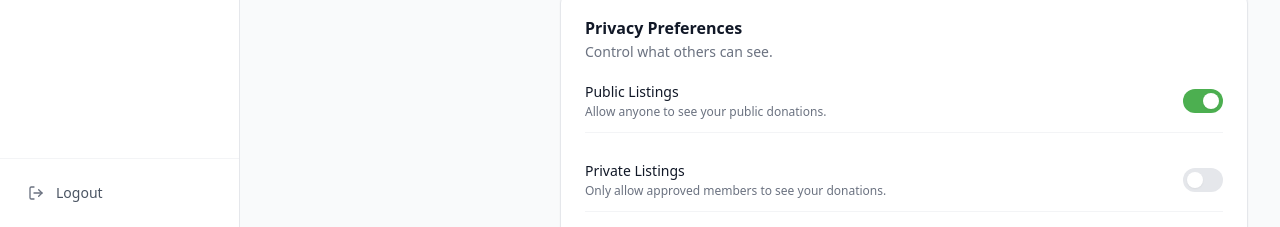
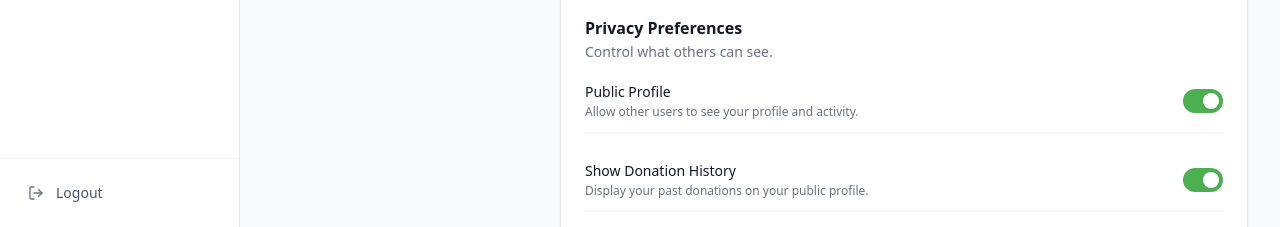
Before and after one commit to iconicaditya/saveplate-bit216, a Next.js app: page /settings in a window 1280 px wide. Shown: the part 573-800 px from the top of the page. Built offline with nearby package versions, Linux system fonts and the light colour scheme; no server answers; sample sign-in values are in the browser's storage.

Commit message:
Update analytics, settings, login, 2FA setup, privacy pages and Playwright tests

```diff
--- a/app/(app)/analytics/page.tsx
+++ b/app/(app)/analytics/page.tsx
@@ -14,7 +14,7 @@ type AnalyticsData = {
   milestones: { title: string; description: string; current: number; target: number; progress: number }[];
 };
 
-const ranges = [{ value: "7d", label: "Last 7 days" }, { value: "30d", label: "Last 30 days" }, { value: "90d", label: "Last 90 days" }, { value: "12m", label: "Last 12 months" }];
+const ranges = [{ value: "7d", label: "Last 7 days" }, { value: "30d", label: "Last 30 days" }, { value: "90d", label: "Last 90 days" }, { value: "12m", label: "Last 12 months" }, { value: "custom", label: "Custom range" }];
 const colors = ["bg-[#4CAF50]", "bg-emerald-400", "bg-lime-500", "bg-amber-400", "bg-slate-400"];
 
 function Change({ value }: { value?: number | null }) {
@@ -26,6 +26,8 @@ function Change({ value }: { value?: number | null }) {
 export default function AnalyticsPage() {
   const contentRef = useRef<HTMLDivElement>(null);
   const [range, setRange] = useState("30d");
+  const [customStart, setCustomStart] = useState("");
+  const [customEnd, setCustomEnd] = useState("");
   const [category, setCategory] = useState("All");
   const [data, setData] = useState<AnalyticsData | null>(null);
   const [loading, setLoading] = useState(true);
@@ -33,10 +35,11 @@ export default function AnalyticsPage() {
 
   const loadAnalytics = useCallback(async () => {
     setLoading(true); setError("");
-    try { setData(await getAnalytics({ range, category })); }
+    if (range === "custom" && (!customStart || !customEnd)) { setLoading(false); return; }
+    try { setData(await getAnalytics({ range, category, ...(range === "custom" ? { start: customStart, end: customEnd } : {}) })); }
     catch (err: any) { setError(err.message || "Unable to load your analytics."); }
     finally { setLoading(false); }
-  }, [range, category]);
+  }, [range, category, customStart, customEnd]);
 
   useEffect(() => { loadAnalytics(); }, [loadAnalytics]);
   const categories = useMemo(() => ["All", ...(data?.categoryBreakdown.map(({ name }) => name) || [])], [data]);
@@ -105,6 +108,7 @@ export default function AnalyticsPage() {
            </div>
         )}
         <label className="inline-flex items-center gap-2 rounded-md border border-gray-200 bg-white px-3 py-2 text-sm text-gray-700"><Calendar className="h-4 w-4 text-gray-500" /><select aria-label="Reporting range" value={range} onChange={(event) => setRange(event.target.value)} className="bg-transparent outline-none">{ranges.map((option) => <option key={option.value} value={option.value}>{option.label}</option>)}</select></label>
+        {range === "custom" && <div className="flex flex-wrap gap-2"><label className="sr-only" htmlFor="analytics-start-date">Start date</label><input id="analytics-start-date" aria-label="Start date" type="date" value={customStart} onChange={(event) => setCustomStart(event.target.value)} className="rounded-md border border-gray-200 bg-white px-3 py-2 text-sm text-gray-700" /><label className="sr-only" htmlFor="analytics-end-date">End date</label><input id="analytics-end-date" aria-label="End date" type="date" value={customEnd} onChange={(event) => setCustomEnd(event.target.value)} className="rounded-md border border-gray-200 bg-white px-3 py-2 text-sm text-gray-700" /></div>}
         <label className="rounded-md border border-gray-200 bg-white px-3 py-2 text-sm text-gray-700"><span className="sr-only">Category</span><select aria-label="Category" value={category} onChange={(event) => setCategory(event.target.value)} className="bg-transparent outline-none">{categories.map((item) => <option key={item} value={item}>{item === "All" ? "All categories" : item}</option>)}</select></label>
       </div>
     </div>
--- a/app/(app)/settings/page.tsx
+++ b/app/(app)/settings/page.tsx
@@ -2,7 +2,7 @@
 
 import { useState, useEffect, useRef } from "react";
 import { CheckCircle2, User, Shield, Bell, Lock, Camera, Copy, Check, Smartphone, ShieldOff } from "lucide-react";
-import { setup2FA, verify2FA, disable2FA } from "@/lib/api";
+import { setup2FA, verify2FA, disable2FA, getPrivacySettings, savePrivacySettings } from "@/lib/api";
 
 type Tab = "profile" | "privacy" | "notifications" | "security";
 
@@ -16,6 +16,7 @@ const tabs: { id: Tab; icon: typeof User; label: string }[] = [
 export default function SettingsPage() {
   const [activeTab, setActiveTab] = useState<Tab>("profile");
   const [settingsSaved, setSettingsSaved] = useState(false);
+  const [privacy, setPrivacy] = useState({ publicProfile: true, showDonations: true, marketingEmails: false, shareImpact: true });
   const [avatarSrc, setAvatarSrc] = useState("/aaditya-profile.jpg");
   const fileInputRef = useRef<HTMLInputElement | null>(null);
   const previousAvatarUrlRef = useRef<string | null>(null);
@@ -25,6 +26,23 @@ export default function SettingsPage() {
     notifications: null,
     security: null,
   });
+
+  useEffect(() => {
+    getPrivacySettings().then((response) => setPrivacy(response.settings)).catch(() => {});
+  }, []);
+
+  async function togglePrivacy(key: keyof typeof privacy) {
+    let nextState: typeof privacy;
+    setPrivacy((prev) => {
+      nextState = { ...prev, [key]: !prev[key] };
+      return nextState;
+    });
+    try {
+      await savePrivacySettings(nextState!);
+    } catch {
+      // Handled gracefully
+    }
+  }
 
   // IntersectionObserver to highlight the active section on scroll
   useEffect(() => {
@@ -302,27 +320,29 @@ export default function SettingsPage() {
           </div>
           <div className="px-6 pb-6 space-y-4">
             {[
-              { label: "Public Listings", desc: "Allow anyone to see your public donations.", checked: true },
-              { label: "Private Listings", desc: "Only allow approved members to see your donations.", checked: false },
-              { label: "Email Notifications", desc: "Receive updates via email.", checked: true },
-              { label: "Push Notifications", desc: "Receive mobile push notifications.", checked: true },
-            ].map((item, i) => (
-              <div key={i} className="flex items-center justify-between py-3 border-b border-gray-100 last:border-0 last:pb-0">
+              { key: "publicProfile", label: "Public Profile", desc: "Allow other users to see your profile and activity." },
+              { key: "showDonations", label: "Show Donation History", desc: "Display your past donations on your public profile." },
+              { key: "marketingEmails", label: "Marketing Emails", desc: "Receive tips, recipes, and updates about food waste." },
+              { key: "shareImpact", label: "Share Impact Stats", desc: "Let others see your sustainability and savings statistics." },
+            ].map((item) => {
+              const key = item.key as keyof typeof privacy;
+              return <div key={item.key} className="flex items-center justify-between py-3 border-b border-gray-100 last:border-0 last:pb-0">
                 <div>
                   <p className="text-sm font-medium text-gray-900">{item.label}</p>
                   <p className="text-xs text-gray-500 mt-0.5">{item.desc}</p>
                 </div>
                 {/* Toggle */}
-                <div
-                  className={`w-10 h-6 rounded-full relative cursor-pointer transition-colors shrink-0 ${item.checked ? "bg-[#4CAF50]" : "bg-gray-200"}`}
+                <button
+                  type="button"
+                  onClick={() => togglePrivacy(key)}
+                  className={`w-10 h-6 rounded-full relative cursor-pointer transition-colors shrink-0 ${privacy[key] ? "bg-[#4CAF50]" : "bg-gray-200"}`}
                   role="switch"
-                  aria-checked={item.checked}
-                  tabIndex={0}
+                  aria-checked={privacy[key]}
                 >
-                  <div className={`w-4 h-4 bg-white rounded-full absolute top-1 transition-all shadow-sm ${item.checked ? "right-1" : "left-1"}`} />
-                </div>
+                  <div className={`w-4 h-4 bg-white rounded-full absolute top-1 transition-all shadow-sm ${privacy[key] ? "right-1" : "left-1"}`} />
+                </button>
               </div>
-            ))}
+            })}
           </div>
         </section>
 
--- a/app/api/analytics/route.ts
+++ b/app/api/analytics/route.ts
@@ -23,16 +23,27 @@ export async function GET(req: NextRequest) {
   const range = params.get("range") || "30d";
   const category = params.get("category") || "All";
   const overview = params.get("overview") === "true";
-  const days = RANGE_DAYS[range];
+  const customStart = params.get("start");
+  const customEnd = params.get("end");
+  let days = RANGE_DAYS[range];
 
-  if (!days) {
+  if (range === "custom" && customStart && customEnd) {
+    const startDate = new Date(`${customStart}T00:00:00`);
+    const endDate = new Date(`${customEnd}T23:59:59.999`);
+    days = Math.floor((endDate.getTime() - startDate.getTime()) / 86400000) + 1;
+    if (Number.isNaN(startDate.getTime()) || Number.isNaN(endDate.getTime()) || days < 1 || days > 366) {
+      return NextResponse.json({ error: "Custom analytics dates must span 1 to 366 days." }, { status: 400 });
+    }
+  }
+
+  if (!days || (range === "custom" && (!customStart || !customEnd))) {
     return NextResponse.json({ error: "Unsupported analytics date range." }, { status: 400 });
   }
 
   try {
-    const end = new Date();
-    const start = startOfDay(new Date(end));
-    start.setDate(start.getDate() - (days - 1));
+    const end = range === "custom" ? new Date(`${customEnd}T23:59:59.999`) : new Date();
+    const start = range === "custom" ? new Date(`${customStart}T00:00:00`) : startOfDay(new Date(end));
+    if (range !== "custom") start.setDate(start.getDate() - (days - 1));
     const previousStart = new Date(start);
     previousStart.setDate(previousStart.getDate() - days);
     const previousEnd = new Date(start);
--- a/app/login/page.tsx
+++ b/app/login/page.tsx
@@ -113,12 +113,9 @@ export default function LoginPage() {
                     <label htmlFor="login-password" className="text-sm font-semibold text-gray-700">
                       Password
                     </label>
-                    <button
-                      type="button"
-                      className="text-sm text-[#4CAF50] hover:text-[#3d8c40] transition-colors bg-transparent border-none p-0 cursor-pointer font-medium"
-                    >
+                    <Link href="/forgot-password" className="text-sm text-[#4CAF50] hover:text-[#3d8c40] transition-colors font-medium">
                       Forgot?
-                    </button>
+                    </Link>
                   </div>
                   <input
                     id="login-password"
--- a/app/register/2fa-setup/page.tsx
+++ b/app/register/2fa-setup/page.tsx
@@ -179,13 +179,12 @@ export default function TwoFactorSetupPage() {
           </form>
 
           <div className="mt-4 text-center">
-            <button
-              type="button"
-              onClick={handleSkip}
-              className="text-sm text-gray-500 hover:text-gray-700 font-medium bg-transparent border-none p-0 cursor-pointer transition-colors"
+            <Link
+              href="/register/privacy"
+              className="text-sm text-gray-500 hover:text-gray-700 font-medium"
             >
               Skip for now
-            </button>
+            </Link>
           </div>
         </div>
       </div>
--- a/app/register/privacy/page.tsx
+++ b/app/register/privacy/page.tsx
@@ -34,11 +34,11 @@ export default function PrivacyOnboardingPage() {
     setIsLoading(true);
     try {
       await savePrivacySettings(preferences);
-      window.location.href = "/dashboard";
     } catch {
-      // Error handled silently - user can retry
+      // Ignore errors so user can proceed
     } finally {
       setIsLoading(false);
+      window.location.href = "/dashboard";
     }
   }
 
--- a/playwright.config.ts
+++ b/playwright.config.ts
@@ -2,10 +2,10 @@ import { defineConfig, devices } from '@playwright/test';
 
 export default defineConfig({
   testDir: './tests',
-  fullyParallel: true,
+  fullyParallel: false,
   forbidOnly: !!process.env.CI,
   retries: process.env.CI ? 2 : 0,
-  workers: process.env.CI ? 1 : undefined,
+  workers: 1,
   reporter: 'html',
   use: {
     baseURL: 'http://localhost:3000',
```
Also changed, not shown: 1 other file (tests, documents, lock files or other folders).
